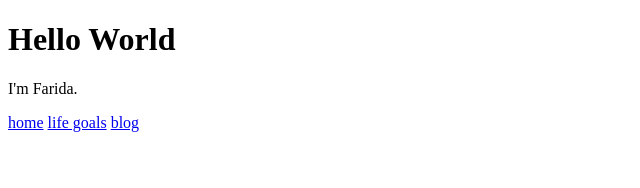
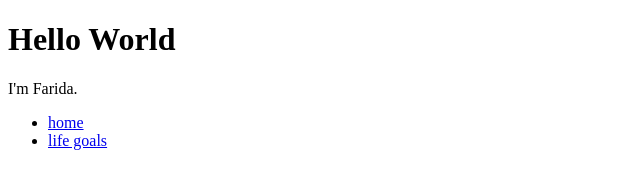
Before and after one commit to iamfarida/iamfarida.github.io, a plain HTML site: page index.html in a window 1280 px wide. Shown: the whole page, without its empty margins (0-640 px from the left). Drawn offline with Linux system fonts and the light colour scheme.

Commit message:
Update index.html

```diff
--- a/index.html
+++ b/index.html
@@ -1,15 +1,24 @@
 <!DOCTYPE html>
-<html>
+<html lang='en-us'>
+<head>
+  <meta charset="utf-8">
+  <title>i am farida</title>
+</head>
 <body>
+
+<header>
+
 <h1>Hello World</h1>
 <p>I'm Farida.</p>
+<nav>
+  <ul class='nav'>
+    <li><a href='index.html'>home</a></li>
+    <li><a href='lifegoals.html'>life goals</a></li>
 
-<div class="vertical-menu">
-  <a href="index.html" class="active">home</a>
-  <a href="lifegoals.html">life goals</a>
-  <a href="blog.html">blog</a>
-</div>
-
+  </ul>
+</nav>
+</header>
 
 </body>
+
 </html>
```
